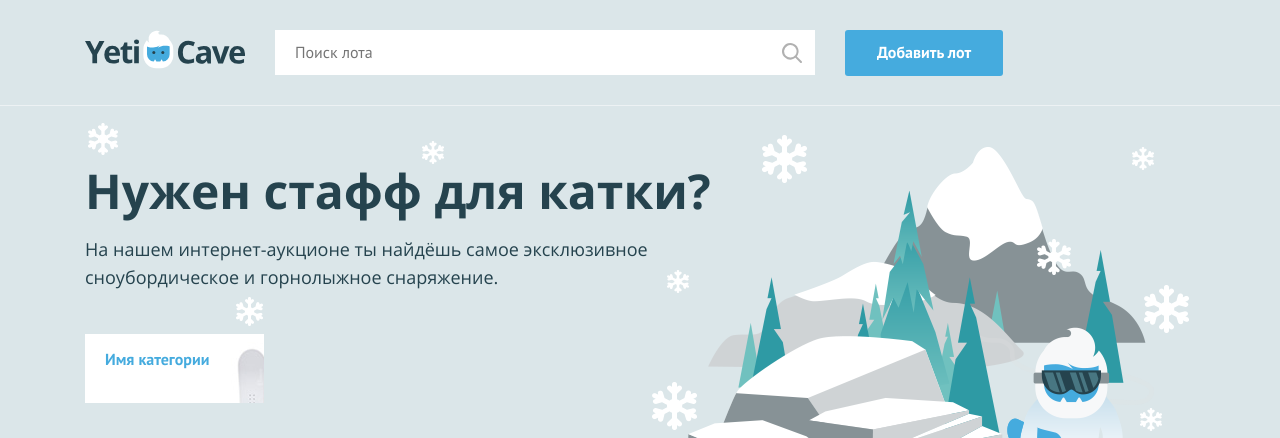
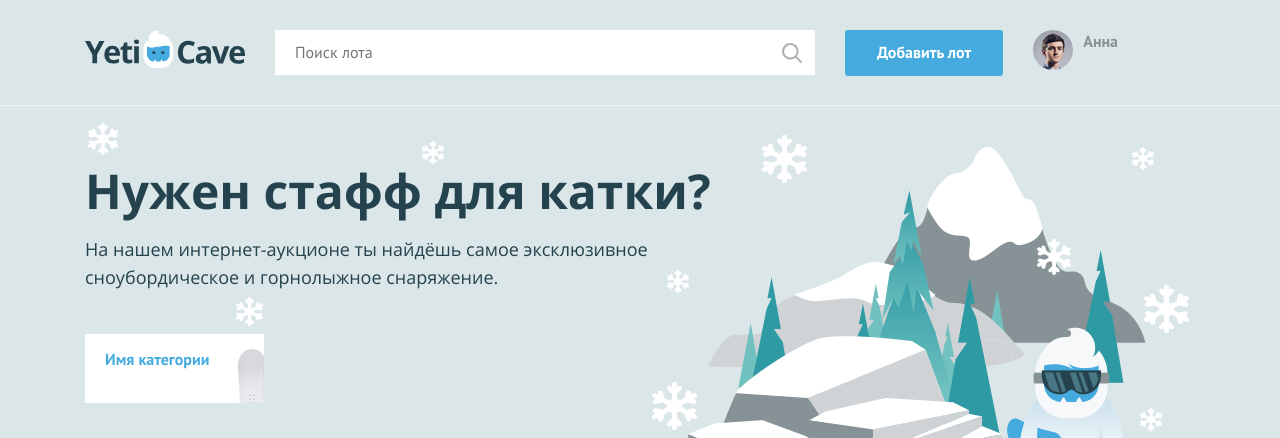
Before and after one commit to aendnn/338583-yeticave-1, a PHP site: page / in a window 1280 px wide. Shown: the top 438 px of the page. Run offline with PHP 8.4, Linux system fonts and the light colour scheme.

Commit message:
Добавляет условия для пользователя

```diff
--- a/index.php
+++ b/index.php
@@ -1,7 +1,7 @@
 <?php
 $is_auth = rand(0, 1);
 
-$user_name = ''; // укажите здесь ваше имя
+$user_name = 'Анна'; // укажите здесь ваше имя
 ?>
 <!DOCTYPE html>
 <html lang="ru">
@@ -27,9 +27,23 @@ $user_name = ''; // укажите здесь ваше имя
         <a class="main-header__add-lot button" href="pages/add-lot.html">Добавить лот</a>
 
         <nav class="user-menu">
-
-        <!-- здесь должен быть PHP код для показа имени пользователя -->
-
+            <?php if ($is_auth == 1): ?>
+                <div class="user-menu__image">
+                    <img src="img/user.jpg" width="40" height="40" alt="Пользователь">
+                </div>
+                <div class="user-menu__logged">
+                    <p><?=$user_name ?></p>
+                </div>
+            <?php else: ?>
+                <ul class="user-menu__list">
+                    <li class="user-menu__item">
+                        <a href="sign-up.php">Регистрация</a>
+                    </li>
+                    <li class="user-menu__item">
+                        <a href="login.php">Вход</a>
+                    </li>
+                </ul>
+            <?php endif; ?>
         </nav>
     </div>
 </header>
```
